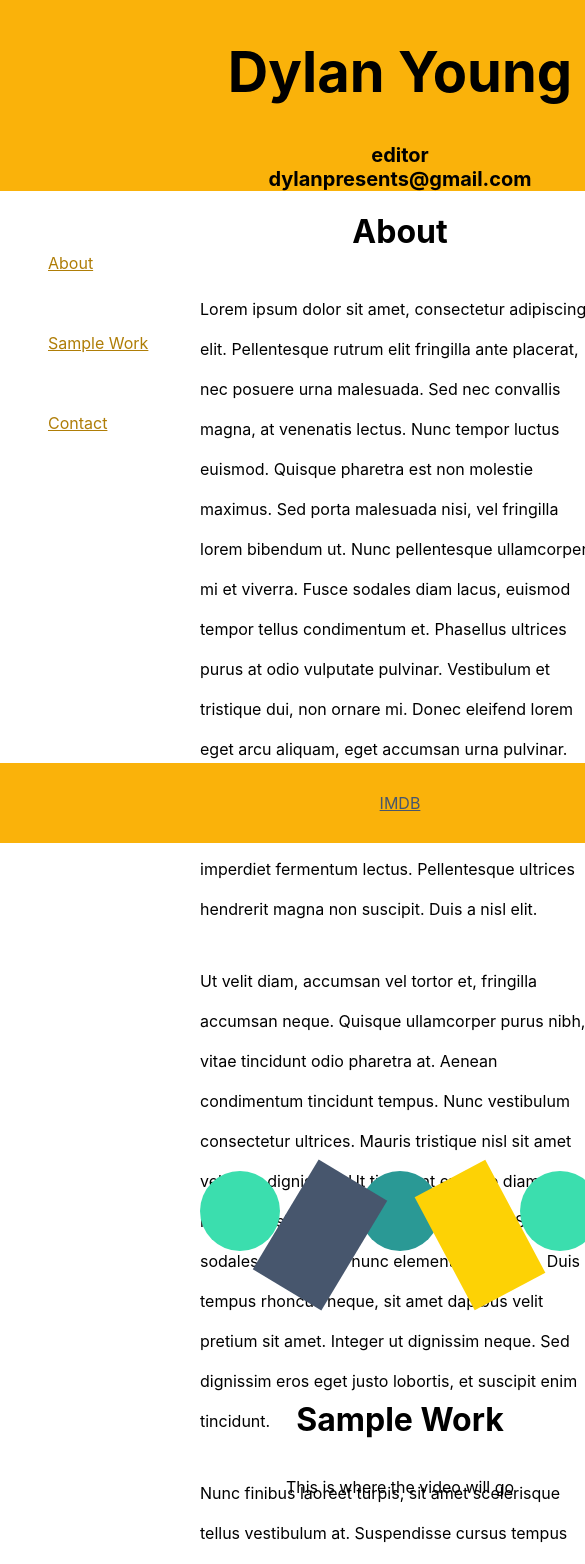
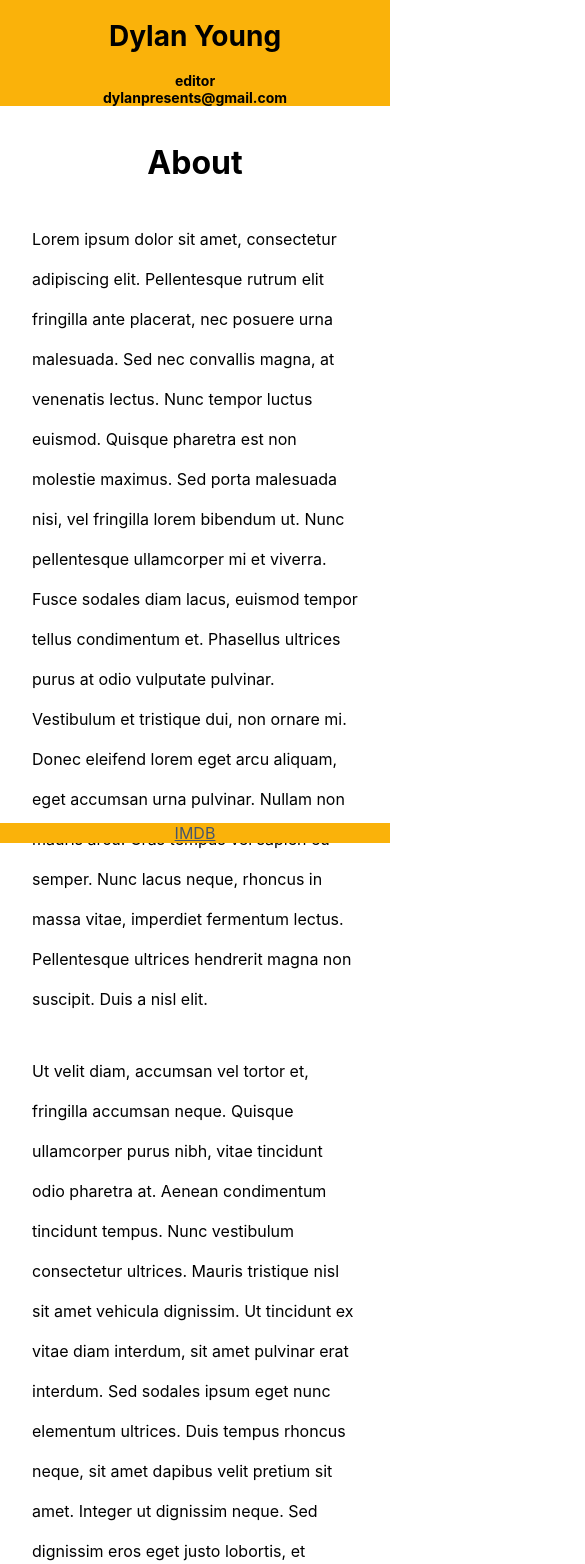
Before and after one commit to Monnorcurphy/dylan-portfolio, a React (Create React App) app: page / in a window 390 px wide. Shown: the top 1564 px of the page, 585 px wide, since content can reach past the window. Built offline with nearby package versions, Linux system fonts and the light colour scheme.

Commit message:
Optimized for mobile, update mailto with subject and body

```diff
--- a/src/App.css
+++ b/src/App.css
@@ -5,15 +5,10 @@
     height: 100vh;
 }
 
+
 .App-logo {
   height: 40vmin;
   pointer-events: none;
-}
-
-@media (prefers-reduced-motion: no-preference) {
-  .App-logo {
-    animation: App-logo-spin infinite 20s linear;
-  }
 }
 
 .App-header {
@@ -183,4 +178,59 @@ html {
 }
 
 
+@media only screen and (max-width: 768px) {
+  .App {
+    flex-direction: column;
+    display: flex;
+  }
+
+  .Navigation{
+    display: none;
+  }
+
+
+  .header-text{
+    font-size: 1em;
+  }
+
+  .sub-header-text{
+    font-size: .5em;
+  }
+
+  .center-flex{
+    padding: 1em 1em;
+    margin: 0em 1em;
+    height: unset;
+  }
+
+  .dark-blue-ball{
+    display: none;
+  }
+
+  .yellow-rectangle{
+    display: none;
+  }
+
+  .blue-ball{
+    width: 3em;
+    height: 3em;
+  }
+  .grey-rectangle{
+    width: 3em;
+    height: 5em;
+  }
+
+  .picture-container{
+    display: flex;
+    flex-wrap: wrap;
+    justify-content: center;
+  }
+
+  .dylan-picture{
+    width: 10em;
+    padding: .5em .5em;
+  }
+}
+
+
 /* text color - #5BBAA8 */
--- a/src/CenterContent/ctaContent.js
+++ b/src/CenterContent/ctaContent.js
@@ -2,10 +2,12 @@ import '../App.css';
 
 function CTA() {
   return (
+
+
     <div className="center-flex">
       <h1 id="contact">Contact</h1>
       <p>Please feel free to request a resume or request a dance</p>
-      <a className="CTA-button" href="mailto:dylanpresents@gmail.com">Request a resume</a>
+      <a className="CTA-button" href="mailto:dylanpresents@gmail.com?subject=Resume Request!&body=Hey Dylan! Could I please get a copy of your resume?">Request a resume</a>
       <a className="CTA-button" target="_blank" href="https://giphy.com/search/dance">Request a dance</a>
     </div>
   );
--- a/src/rightContent.js
+++ b/src/rightContent.js
@@ -9,7 +9,7 @@ import SixthDylan from './Assets/Dylan-6.jpg'
 
 function RightContent() {
   return (
-    <div>
+    <div className='picture-container'>
       <img className='dylan-picture' src={Dylan}/>
       <img className='dylan-picture' src={SecondDylan}/>
       <img className='dylan-picture' src={ThirdDylan}/>
```
Also changed, not shown: 1 other file (tests, documents, lock files or other folders).
